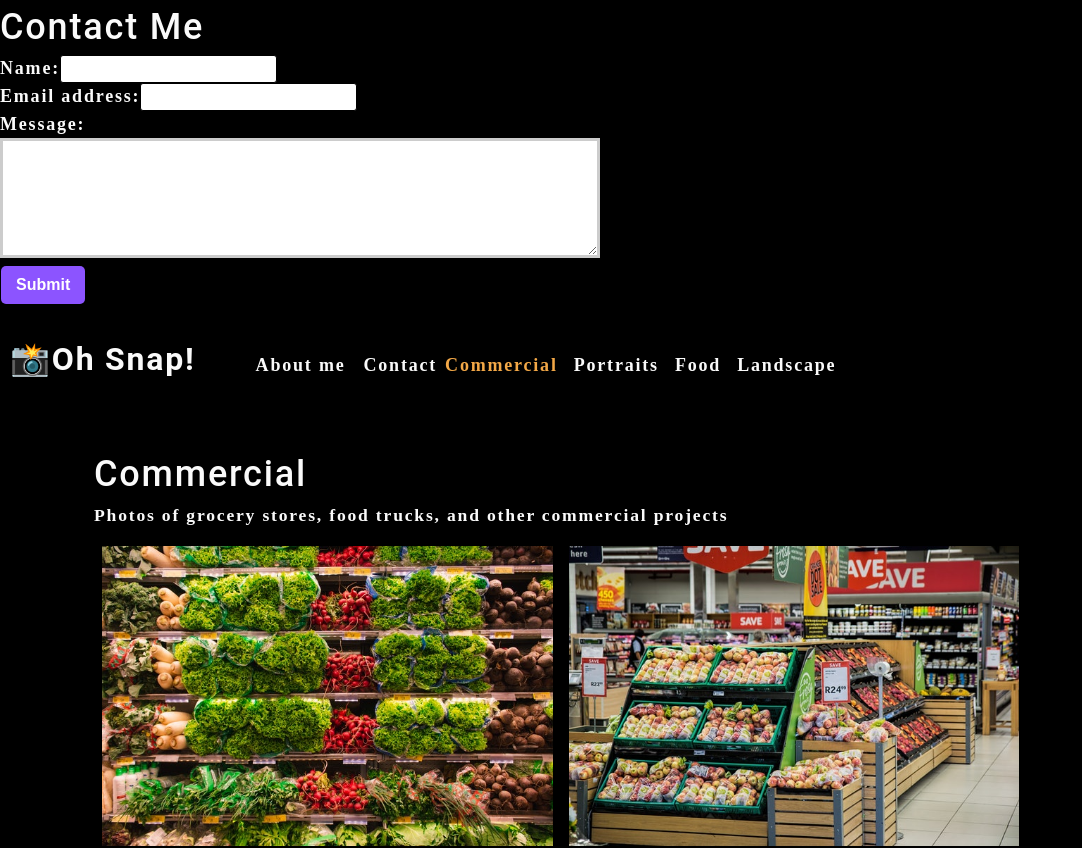
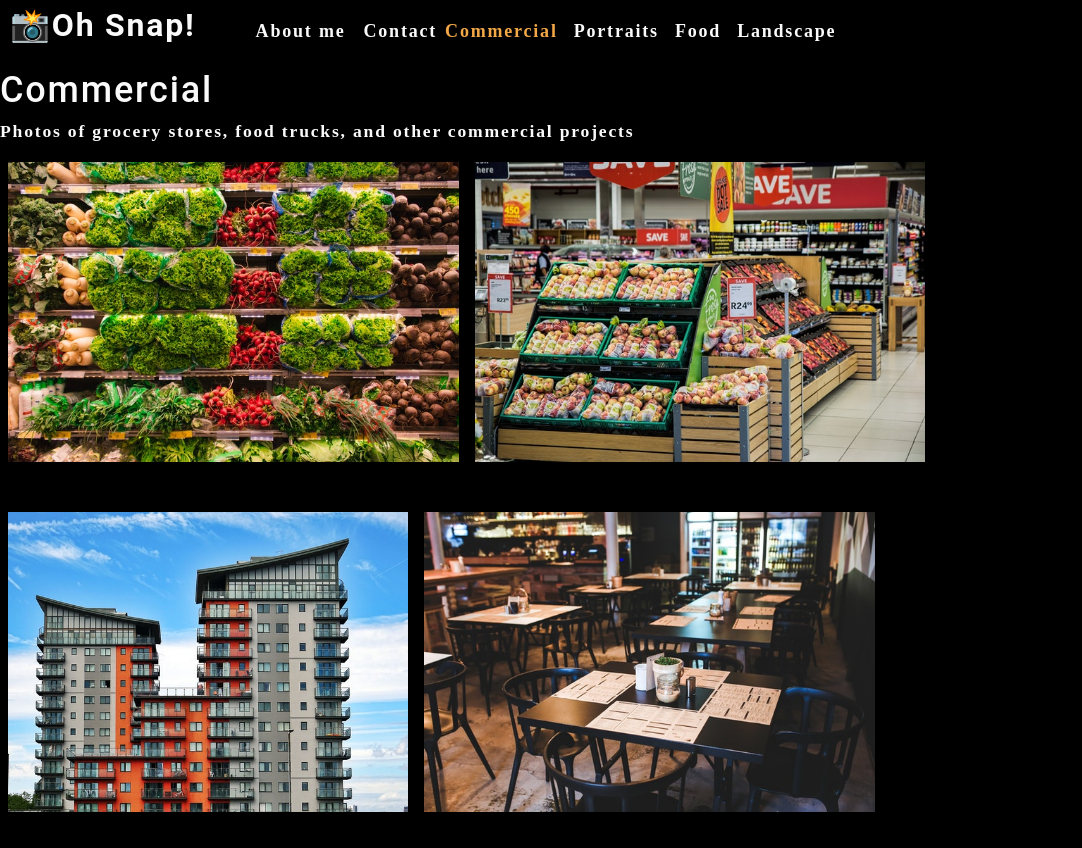
Before and after one commit to anusontarangkul/React-photo-portfolio, a React (Create React App) app: page / in a window 1280 px wide. Shown: the top 848 px of the page, without its empty margins (0-1082 px from the left). Built offline with nearby package versions, Linux system fonts and the light colour scheme.

Commit message:
conditionally render contact

```diff
--- a/src/App.js
+++ b/src/App.js
@@ -7,6 +7,7 @@
 import ContactForm from './components/Contact';
 
 function App() {
+  const [contactSelected, setContactSelected] = useState(false);
   const [categories] = useState([
     {
       name: "commercial",
@@ -25,16 +26,22 @@
 
   return (
     <div>
-      <ContactForm></ContactForm>
+
       <Nav
         categories={categories}
         setCurrentCategory={setCurrentCategory}
         currentCategory={currentCategory}
+        contactSelected={contactSelected}
+        setContactSelected={setContactSelected}
       ></Nav>
-      <main>
-        <Gallery currentCategory={currentCategory}></Gallery>
-        <About></About>
-      </main>
+      {!contactSelected ? (
+        <>
+          <Gallery currentCategory={currentCategory}></Gallery>
+          <About></About>
+        </>
+      ) : (
+          <ContactForm></ContactForm>
+        )}
     </div>
   );
 }
--- a/src/components/Contact/index.js
+++ b/src/components/Contact/index.js
@@ -1,11 +1,33 @@
 import React, { useState } from 'react';
+import { validateEmail } from '../../utils/helpers';
 
 function ContactForm() {
     const [formState, setFormState] = useState({ name: '', email: '', message: '' });
     const { name, email, message } = formState;
 
+    const [errorMessage, setErrorMessage] = useState('');
+
     function handleChange(e) {
-        setFormState({ ...formState, [e.target.name]: e.target.value })
+
+        if (e.target.name === 'email') {
+            const isValid = validateEmail(e.target.value);
+            console.log(isValid)
+            if (!isValid) {
+                setErrorMessage('Your email is invalid')
+            } else {
+                setErrorMessage('');
+            }
+        } else {
+            if (!e.target.value.length) {
+                setErrorMessage(`${e.target.name} is required.`)
+            } else {
+                setErrorMessage('');
+            }
+        }
+        if (!errorMessage) {
+            setFormState({ ...formState, [e.target.name]: e.target.value });
+
+        }
     }
 
     function handleSubmit(e) {
@@ -18,16 +40,21 @@
             <form id="contact-form" onSubmit={handleSubmit}>
                 <div>
                     <label htmlFor="name">Name:</label>
-                    <input type="text" defaultValue={name} onChange={handleChange} name="name" />
+                    <input type="text" defaultValue={name} onBlur={handleChange} name="name" />
                 </div>
                 <div>
                     <label htmlFor="email">Email address:</label>
-                    <input type="email" defaultValue={email} onChange={handleChange} name="email" />
+                    <input type="email" defaultValue={email} onBlur={handleChange} name="email" />
                 </div>
                 <div>
                     <label htmlFor="message">Message:</label>
-                    <textarea name="message" defaultValue={message} onChange={handleChange} rows="5" />
+                    <textarea name="message" defaultValue={message} onBlur={handleChange} rows="5" />
                 </div>
+                {errorMessage && (
+                    <div>
+                        <p className="error-test">{errorMessage}</p>
+                    </div>
+                )}
                 <button type="submit">Submit</button>
             </form>
         </section>
--- a/src/components/Nav/index.js
+++ b/src/components/Nav/index.js
@@ -7,7 +7,9 @@
     const {
         categories = [],
         setCurrentCategory,
-        currentCategory
+        currentCategory,
+        contactSelected,
+        setContactSelected
     } = props;
 
     useEffect(() => {
@@ -22,8 +24,8 @@
             </h2>
             <nav>
                 <ul className="flex-row">
-                    <li className="mx-2">
-                        <a data-testid="about" href="#about">
+                    <li className={`mx-2 ${contactSelected && 'navActive'}`}>
+                        <a data-testid="about" href="#about" onClick={() => setContactSelected(false)}>
                             About me
                         </a>
                     </li>
@@ -32,11 +34,12 @@
                     </li>
                     {categories.map((category) => (
                         <li className={`mx-1 ${
-                            currentCategory.name === category.name && 'navActive'
+                            currentCategory.name === category.name && !contactSelected && 'navActive'
                             }`} key={category.name}>
                             <span
                                 onClick={() => {
                                     setCurrentCategory(category)
+                                    setContactSelected(false);
                                 }}
                             >
                                 {capitalizeFirstLetter(category.name)}
```
